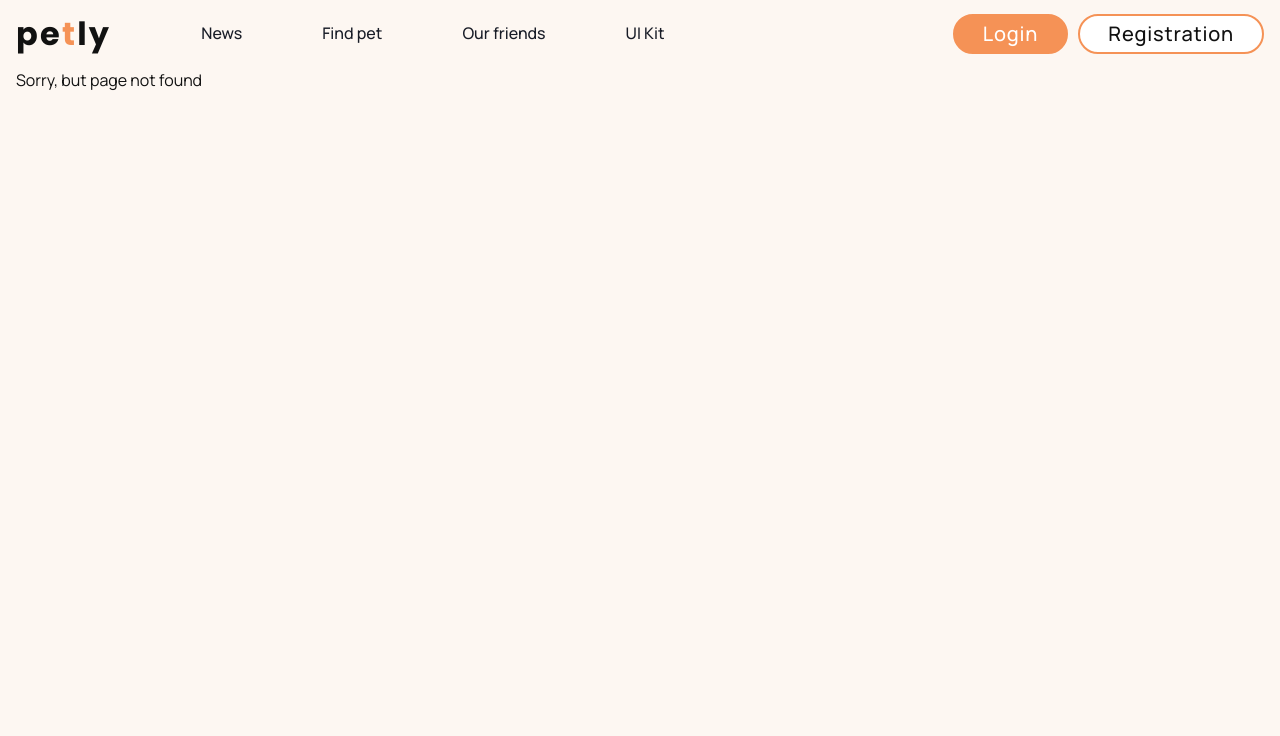
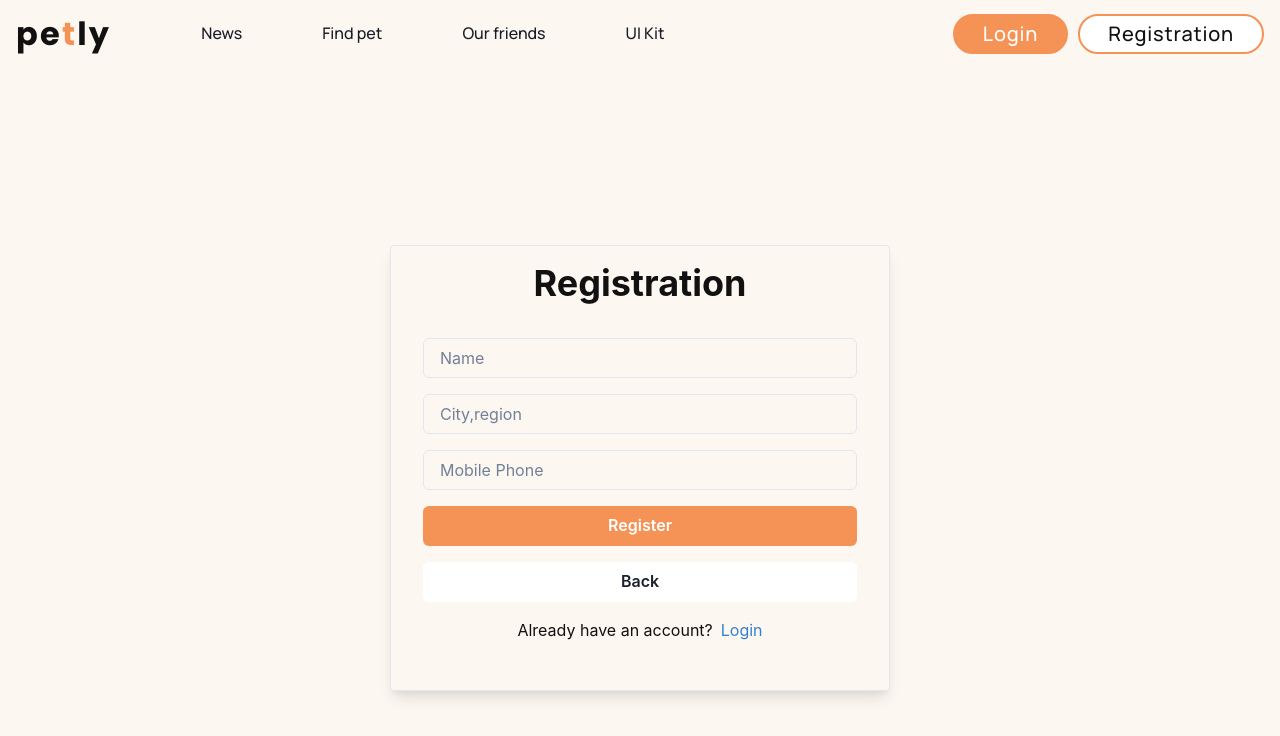
Before and after one commit to andrii-petlovanyi/pets_project_client, a React (Create React App) app: page /finalregister in a window 1280 px wide. Before the commit this address had no page. Shown: the top 736 px of the page. Built offline with nearby package versions, Linux system fonts and the light colour scheme.

Commit message:
changes for pages

```diff
--- a/src/App.jsx
+++ b/src/App.jsx
@@ -10,6 +10,7 @@ import {
   Notices,
   OurFriends,
   Register,
+  FinalRegister,
   UserDashboard,
 } from './pages';
 import UiKit from './pages/UiKit';
@@ -65,6 +66,7 @@ function App() {
             {/* <Route element={<PublicRoute />}> */}
             <Route path="login" element={<Login />} />
             <Route path="register" element={<Register />} />
+            <Route path="finalregister" element={<FinalRegister />} />
             {/* </Route> */}
             <Route path="*" element={<NotFound />} />
           </Route>
--- a/src/pages/FinalRegister.jsx
+++ b/src/pages/FinalRegister.jsx
@@ -7,7 +7,6 @@ import {
     Box,
     Flex,
     Heading,
-    Link,
     FormControl,
     FormLabel,
     Input,
@@ -16,8 +15,9 @@ import {
     Text
 } from '@chakra-ui/react';
 import extraTheme from '../theme/theme';
+import { Link } from 'react-router-dom';
+
 const {colors} = extraTheme;
-
 const FinalRegister = () => {
 
     return (
@@ -77,13 +77,13 @@ const RegisterForm = () => {
             <Input type='number' placeholder='Mobile Phone' />
           </FormControl>
           <Button background={colors.mainOrange} color={colors.white} width='full' mt={4}>Register</Button>
-          <Button background={colors.white}  width='full' mt={4}>Back</Button>
+          <Button as={Link} to="../register" background={colors.white}  width='full' mt={4}>Back</Button>
           <Stack isInline justifyContent='center' mt={4}>
               <Box>
                 <Text>Already have an account? </Text>
               </Box>
               <Box>
-                <Link color={'blue.500'} href={`Login`}>Login</Link>
+                <Text as={Link} to="../login" color={'blue.500'} href={`Login`}>Login</Text>
               </Box>
           </Stack>
         </form>
--- a/src/pages/Register.jsx
+++ b/src/pages/Register.jsx
@@ -7,7 +7,6 @@ import {
     Box,
     Flex,
     Heading,
-    Link,
     FormControl,
     FormLabel,
     Input,
@@ -15,6 +14,7 @@ import {
     Button,
     Text
 } from '@chakra-ui/react';
+import { Link } from 'react-router-dom';
 import extraTheme from '../theme/theme';
 import FinalRegister from '../pages/FinalRegister'
 const {colors} = extraTheme;
@@ -84,13 +84,13 @@ const RegisterForm = () => {
           </FormControl>
 
 
-          <Button as={Link} to="/finalregister" background={colors.mainOrange} color={colors.white} width='full' mt={4}  >Next</Button>
+          <Button as={Link} to="../finalregister" background={colors.mainOrange} color={colors.white} width='full' mt={4} >Next</Button>
           <Stack isInline justifyContent='center' mt={4}>
               <Box>
                 <Text>Already have an account? </Text>
               </Box>
               <Box>
-                <Link color={'blue.500'} href={`Login`}>Login</Link>
+                <Text as={Link} to="../login" color={'blue.500'} href={`Login`}>Login</Text>
               </Box>
 
           </Stack>
```
